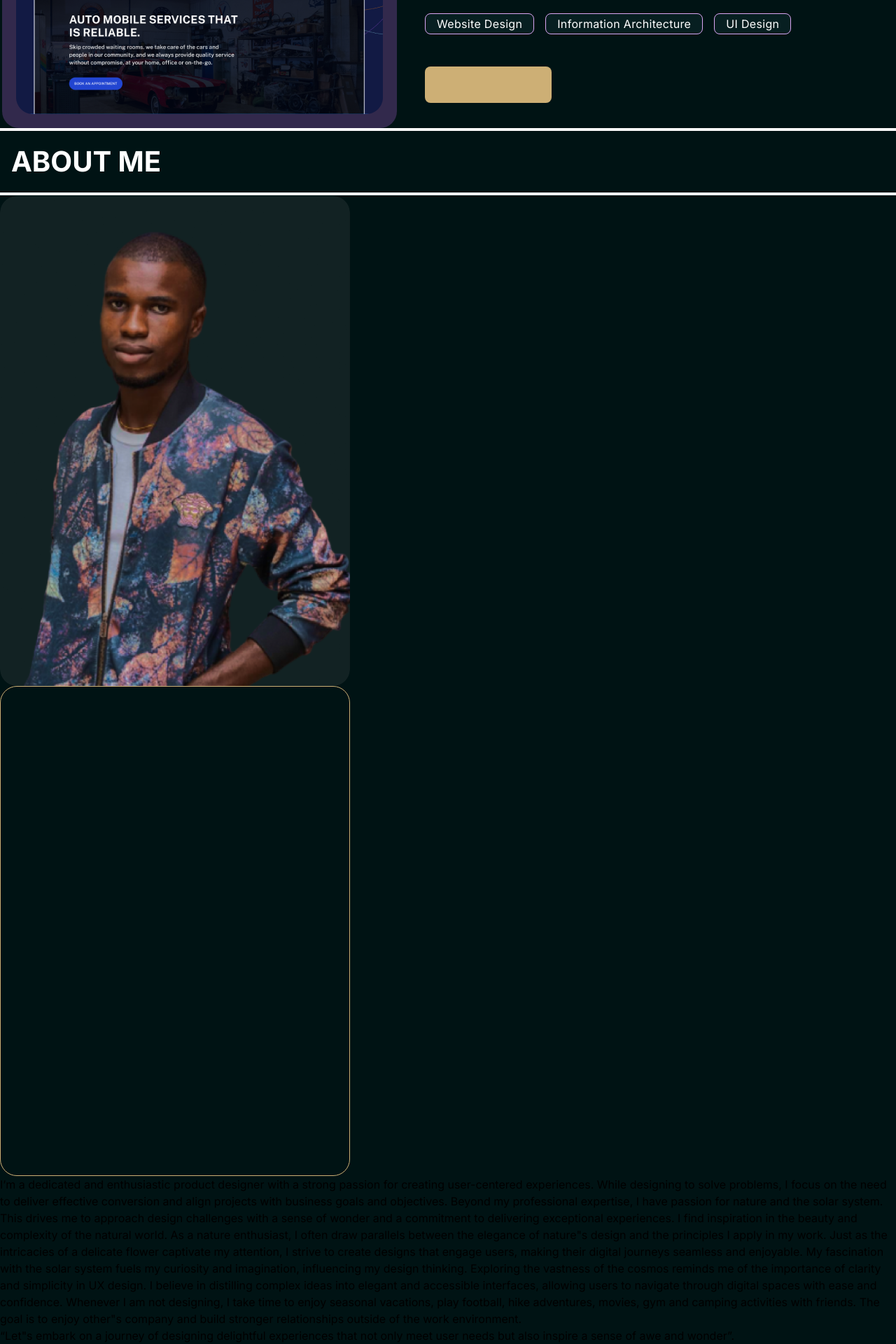
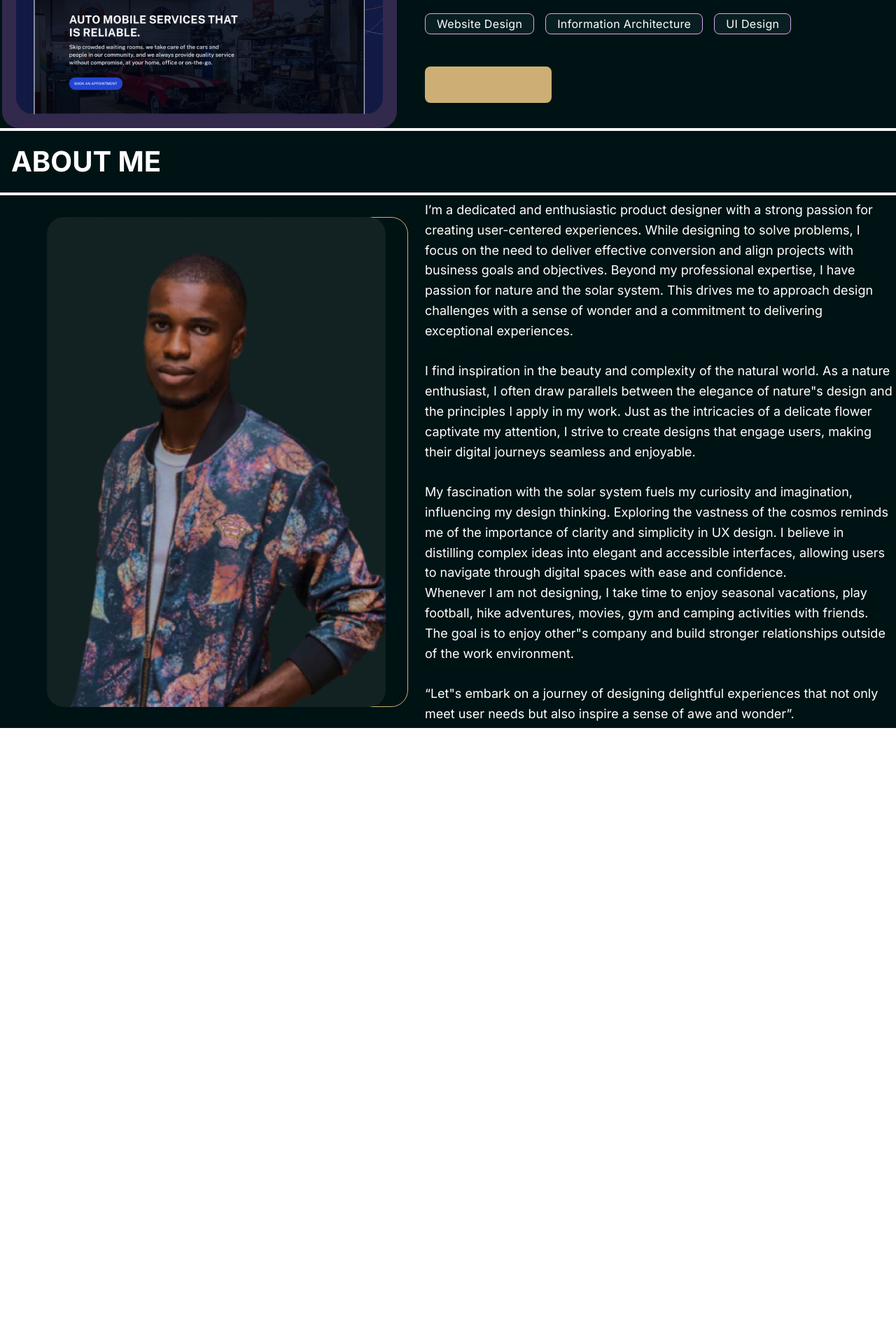
Before and after one commit to Maxwell011/portfolio-design, a Next.js app: page / in a window 1280 px wide. Shown: the part 3480-5400 px from the top of the page at 70% size. After the commit the page ends 4520 px from the top, so only its background shows below. Built offline with nearby package versions, Linux system fonts and the light colour scheme.

Commit message:
Refactor About component layout and content

```diff
--- a/src/app/components/About.tsx
+++ b/src/app/components/About.tsx
@@ -10,47 +10,59 @@ const About = () => {
           </h1>
         </div>
         <div className="w-[1240px] h-px bg-black"></div>
-        <div className="">
+
+        <div className="flex justify-center items-center gap-10">
+          <div className="flex pl-20">
+            <div className="border w-[500px] h-[700px] rounded-3xl border-solid border-gold my-[30px]"></div>
             <Image
               src="/Rectangle 25.png"
               width={500}
               height={700}
               alt="Stanley image"
-            className="rounded-3xl"
+              className="rounded-3xl ml-[-516px] my-[30px]"
             />
-          <div className="border w-[500px] h-[700px] rounded-3xl border-solid border-gold"></div>
           </div>
-        <div>
-          <p>
+
+          <div className="">
+            <p className="text-white text-lg font-normal leading-[160%] w-[670px]">
               I’m a dedicated and enthusiastic product designer with a strong
               passion for creating user-centered experiences. While designing to
-            solve problems, I focus on the need to deliver effective conversion
-            and align projects with business goals and objectives. Beyond my
-            professional expertise, I have passion for nature and the solar
-            system. This drives me to approach design challenges with a sense of
-            wonder and a commitment to delivering exceptional experiences. I
-            find inspiration in the beauty and complexity of the natural world.
-            As a nature enthusiast, I often draw parallels between the elegance
-            of nature&quot;s design and the principles I apply in my work. Just
-            as the intricacies of a delicate flower captivate my attention, I
-            strive to create designs that engage users, making their digital
-            journeys seamless and enjoyable. My fascination with the solar
-            system fuels my curiosity and imagination, influencing my design
-            thinking. Exploring the vastness of the cosmos reminds me of the
-            importance of clarity and simplicity in UX design. I believe in
-            distilling complex ideas into elegant and accessible interfaces,
-            allowing users to navigate through digital spaces with ease and
-            confidence. Whenever I am not designing, I take time to enjoy
-            seasonal vacations, play football, hike adventures, movies, gym and
-            camping activities with friends. The goal is to enjoy other&quot;s
-            company and build stronger relationships outside of the work
-            environment.
-            <p>
+              solve problems, I focus on the need to deliver effective
+              conversion and align projects with business goals and objectives.
+              Beyond my professional expertise, I have passion for nature and
+              the solar system. This drives me to approach design challenges
+              with a sense of wonder and a commitment to delivering exceptional
+              experiences.
+              <br />
+              <br />
+              I find inspiration in the beauty and complexity of the natural
+              world. As a nature enthusiast, I often draw parallels between the
+              elegance of nature&quot;s design and the principles I apply in my
+              work. Just as the intricacies of a delicate flower captivate my
+              attention, I strive to create designs that engage users, making
+              their digital journeys seamless and enjoyable.
+              <br />
+              <br />
+              My fascination with the solar system fuels my curiosity and
+              imagination, influencing my design thinking. Exploring the
+              vastness of the cosmos reminds me of the importance of clarity and
+              simplicity in UX design. I believe in distilling complex ideas
+              into elegant and accessible interfaces, allowing users to navigate
+              through digital spaces with ease and confidence.
+              <br />
+              Whenever I am not designing, I take time to enjoy seasonal
+              vacations, play football, hike adventures, movies, gym and camping
+              activities with friends. The goal is to enjoy other&quot;s company
+              and build stronger relationships outside of the work environment.
+              <br />
+              <br />
+              <span>
                 “Let&quot;s embark on a journey of designing delightful
-              experiences that not only meet user needs but also inspire a sense
-              of awe and wonder”.
+                experiences that not only meet user needs but also inspire a
+                sense of awe and wonder”.
+              </span>
             </p>
-          </p>
+          </div>
         </div>
       </section>
     </>
```
Lines whose indentation alone changed are shown as unchanged.
